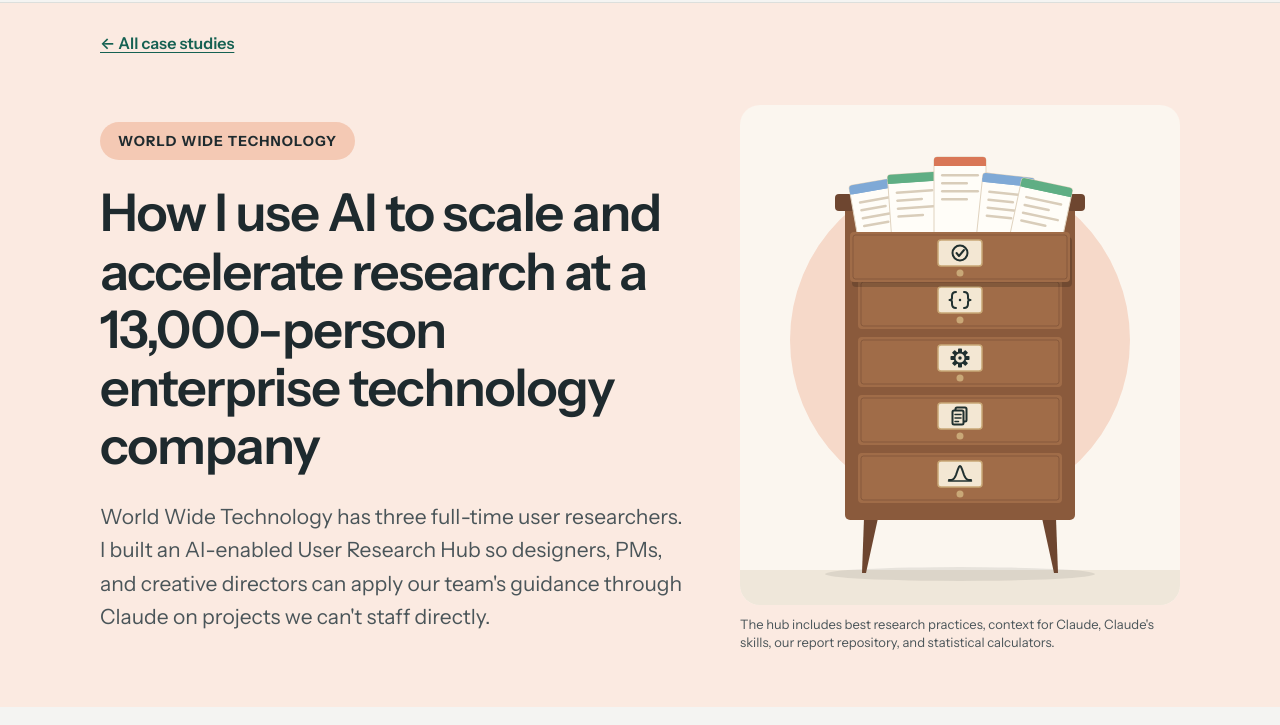
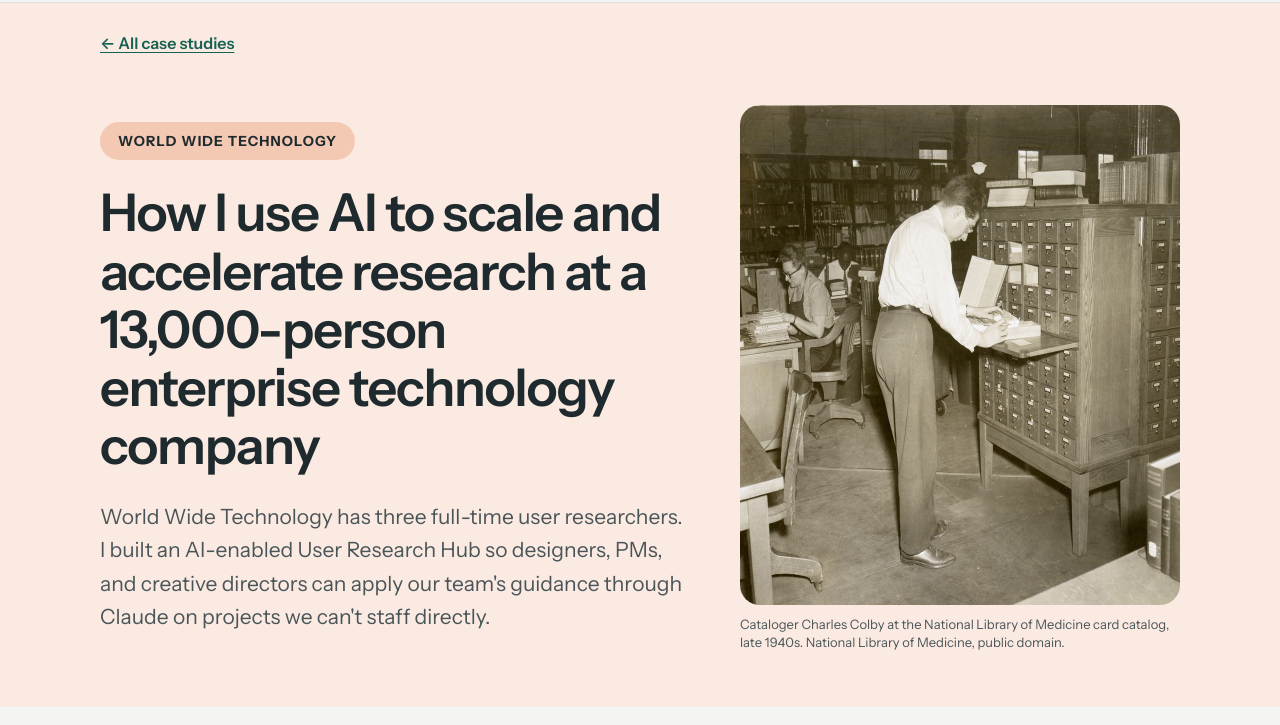
Before and after one commit to nbonhamuxr/portfolio, a plain HTML site: page case-study-ai-research-hub.html in a window 1280 px wide. Shown: the part 75-800 px from the top of the page. Drawn offline with Linux system fonts and the light colour scheme.

Commit message:
AI case study: NLM card catalog photo for header and card
Co-Authored-By: Claude Opus 5.5 <noreply@anthropic.com>
Claude-Session: https://claude.ai/code/session_01TQP4Tv9n9eiZKnizkDezVu

```diff
--- a/case-study-ai-research-hub.html
+++ b/case-study-ai-research-hub.html
@@ -33,8 +33,8 @@
 <p class="lede">World Wide Technology has three full-time user researchers. I built an AI-enabled User Research Hub so designers, PMs, and creative directors can apply our team's guidance through Claude on projects we can't staff directly.</p>
 </div>
 <figure class="intro-art">
-<img src="images/hub-cabinet.svg" alt="Illustration of a card catalog cabinet with five drawers, the top one open with index cards">
-<figcaption>The hub includes best research practices, context for Claude, Claude's skills, our report repository, and statistical calculators.</figcaption>
+<img src="images/nlm-card-catalog.jpg" alt="A librarian in shirtsleeves pulls a card from an open drawer of a large wooden card catalog while two colleagues work at desks behind him" style="object-position: 55% 40%">
+<figcaption>Cataloger Charles Colby at the National Library of Medicine card catalog, late 1940s. National Library of Medicine, public domain.</figcaption>
 </figure>
 </div>
 </div>
```
Also changed, not shown: index.html (+1 -1 lines), work.html (+1 -1 lines), images/nlm-card-catalog.jpg (added).
